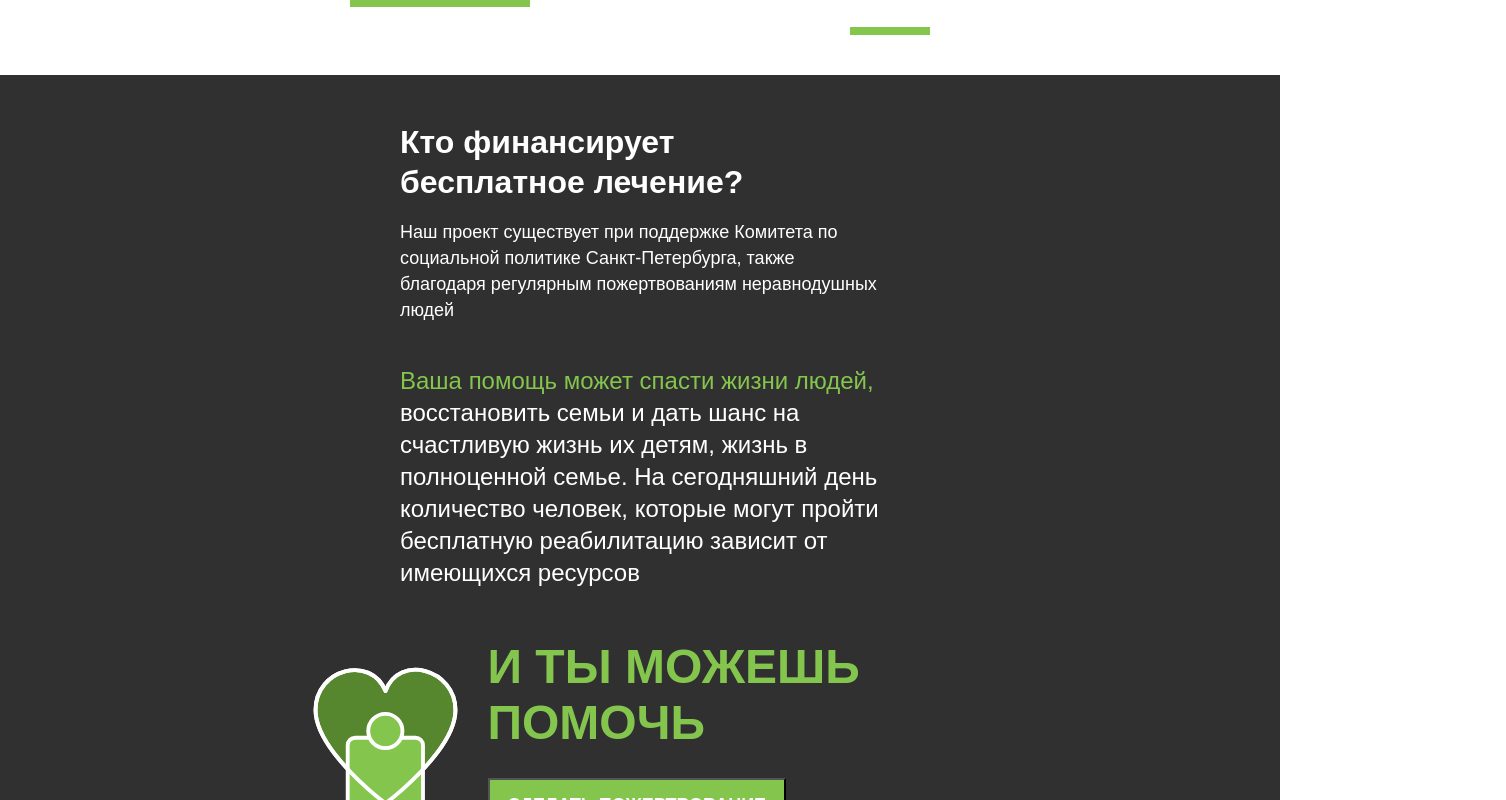
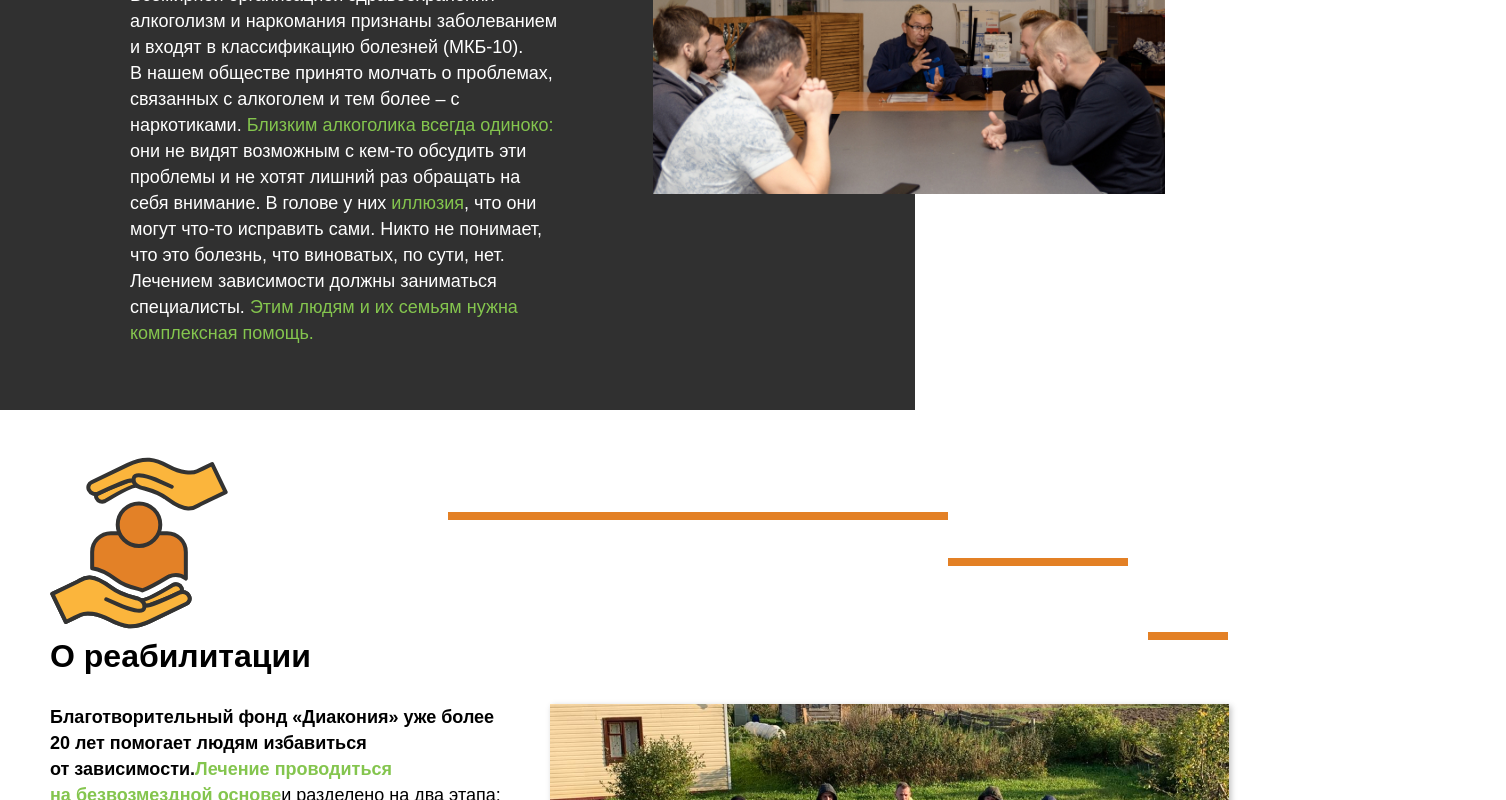
Before and after one commit to GuildOfDevelopers/diaconiafond-frontend, a React (Create React App) app: page / in a window 1280 px wide. Shown: the part 1280-2080 px from the top of the page, 1506 px wide, since content can reach past the window. Built offline with nearby package versions, Linux system fonts and the light colour scheme; a web font is replaced by a local one.

Commit message:
add icon

```diff
--- a/src/App.js
+++ b/src/App.js
@@ -26,12 +26,12 @@ function App() {
       <Header openPopup={setIsPopupOpen}/>
       <main className="main">
         <Slider/>
-        {/*<WhatDesease/>*/}
-        {/*<AboutReabilitation/>*/}
-        {/*<ImportanceReabilitaion/>*/}
+        <WhatDesease/>
+        <AboutReabilitation/>
+        <ImportanceReabilitaion/>
         <YouCanHelp/>
       </main>
-      {/*<Footer/>*/}
+      <Footer/>
     </div>
   );
 }
--- a/src/components/YouCanHelp/YouCanHelp.jsx
+++ b/src/components/YouCanHelp/YouCanHelp.jsx
@@ -17,26 +17,19 @@ const YouCanHelp = () => {
             <div className="section-left__right-line"></div>
           </div>
           <div className="section-right">
-            <div className="section-right__top top">
-              <div className="section-rigth__top-text-container">
             <h2 className="top__header">Кто финансирует <p className="top__header">бесплатное лечение?</p></h2>
             <p className="top__text">Наш проект существует при поддержке Комитета по социальной политике
               Санкт-Петербурга,
               <spаn className="green" is="x3d"> также благодаря регулярным пожертвованиям неравнодушных людей</spаn>
             </p>
-                <p className="top__text-your-help"><span
-                  className='green'> Ваша помощь может спасти жизни людей,</span> восстановить семьи и дать шанс на
+            <p className="top__text-your-help">
+            <span className='green'> Ваша помощь может спасти жизни людей,</span> восстановить семьи и дать шанс на
               счастливую жизнь их детям, жизнь в полноценной семье. На сегодняшний день количество человек, которые
-                  могут пройти бесплатную реабилитацию зависит от имеющихся ресурсов</p>
-              </div>
-            </div>
-            <div className="section-right__bottom d-flex">
-              <div className="section-right__bottom-img">
-              </div>
+              могут пройти бесплатную реабилитацию зависит от имеющихся ресурсов
+            </p>
             <div className="section-right__invocation invocation">
               <h1 className="invocation__header">И ты можешь помочь</h1>
               <button className="invocation__btn">Сделать пожертвование</button>
-              </div>
             </div>
           </div>
         </div>
--- a/src/components/YouCanHelp/YouCanHelp.scss
+++ b/src/components/YouCanHelp/YouCanHelp.scss
@@ -56,18 +56,15 @@
 .section-right {
   position: relative;
   left: -180px;
-  padding: 47px 130px 110px 66px;
-  width: 910px;
+  padding: 47px 130px 110px 366px;
   background-color: $color-darkGrey;
 }
 
-.section-right__top {
-  position: relative;
-}
-
-.section-rigth__top-text-container {
-  position: relative;
-  right: -200px;
+.section-right::before {
+  content: url('../../images/YouCanHelp/icon.svg');
+  position: absolute;
+  bottom: 109px;
+  left: 68px;
 }
 
 .top__text-container {
@@ -131,54 +128,54 @@
 }
 
 
-@media (max-width: 1440px) {
-  .pt-112 {
-    padding-top: 0;
-  }
+// @media (max-width: 1440px) {
+//   .pt-112 {
+//     padding-top: 0;
+//   }
 
-  .section-container {
-    flex-direction: column;
-    align-items: center;
-    background-color: $color-white;
-  }
+//   .section-container {
+//     flex-direction: column;
+//     align-items: center;
+//     background-color: $color-white;
+//   }
 
-  .section-left {
-    margin-top: 0;
-    padding-right: 130px;
-  }
+//   .section-left {
+//     margin-top: 0;
+//     padding-right: 130px;
+//   }
 
-  .section-left__left-line {
-    margin-bottom: 20px;
-  }
+//   .section-left__left-line {
+//     margin-bottom: 20px;
+//   }
 
-  .section-left__right-line {
-    right: 0;
-    margin-bottom: 40px;
-  }
+//   .section-left__right-line {
+//     right: 0;
+//     margin-bottom: 40px;
+//   }
 
-  .section-right {
-    display: flex;
-    flex-direction: column;
-    align-items: center;
-    left: 0;
-    padding-left: 130px;
-    width: 100%;
-  }
+//   .section-right {
+//     display: flex;
+//     flex-direction: column;
+//     align-items: center;
+//     left: 0;
+//     padding-left: 130px;
+//     width: 100%;
+//   }
 
-  .section-rigth__top-text-container {
-    right: unset;
-    margin: 0 auto;
-  }
+//   .section-rigth__top-text-container {
+//     right: unset;
+//     margin: 0 auto;
+//   }
 
-  .section-right__bottom-img {
-    margin-right: 30px;
-  }
-}
+//   .section-right__bottom-img {
+//     margin-right: 30px;
+//   }
+// }
 
-@media (max-width: 950px) {
-  .section-left,
-  .section-right {
-    padding-left: 10px;
-    padding-right: 10px;
-  }
-}
+// @media (max-width: 950px) {
+//   .section-left,
+//   .section-right {
+//     padding-left: 10px;
+//     padding-right: 10px;
+//   }
+// }
```
Also changed, not shown: 1 other file (tests, documents, lock files or other folders). Lines whose indentation alone changed are shown as unchanged.
